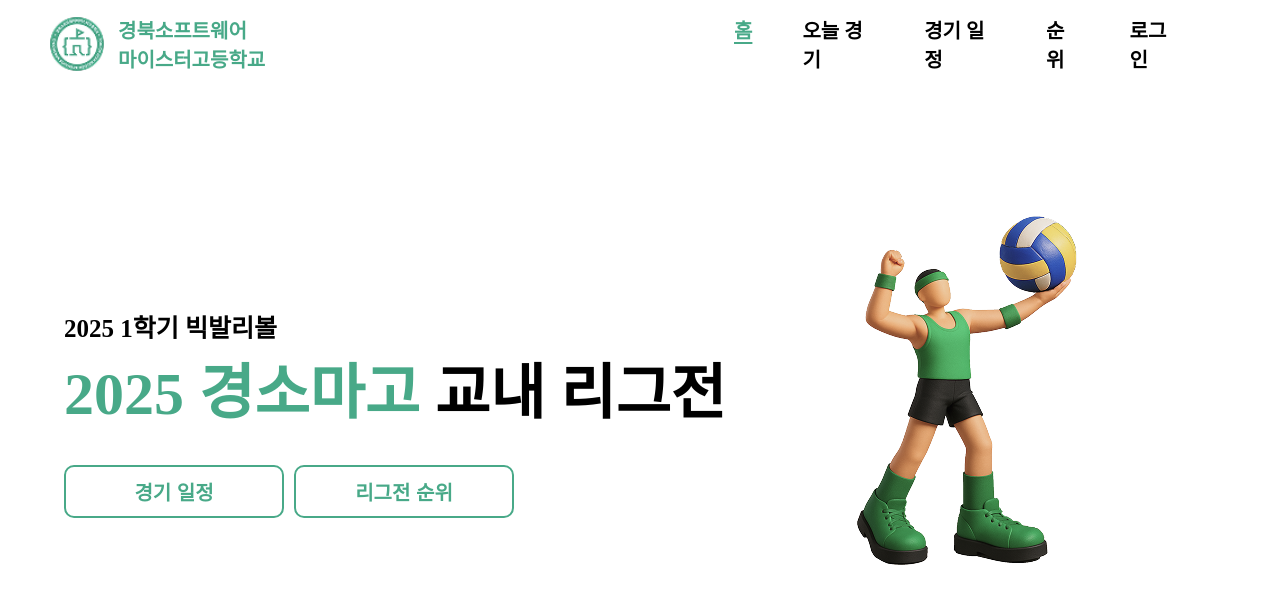
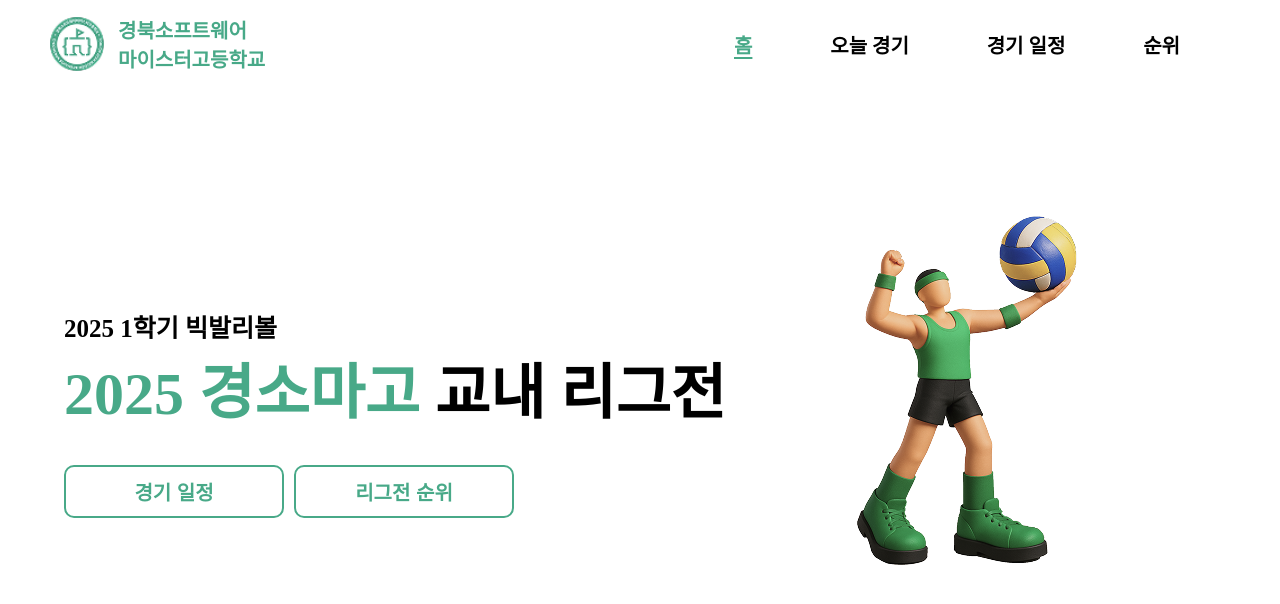
Before and after one commit to hwnsng/Web-front, a React (Vite) app: page / in a window 1280 px wide. Shown: the top 604 px of the page. Built offline with nearby package versions, Linux system fonts and the light colour scheme.

Commit message:
로그인 페이지 숨김

```diff
--- a/src/components/Header/Header.tsx
+++ b/src/components/Header/Header.tsx
@@ -25,9 +25,9 @@
         <div className="nav-item">
           <Link to="/rankPage" className={location.pathname === "/rankPage" ? "active" : ""}>순위</Link>
         </div>
-        <div className="nav-item">
+        {/* <div className="nav-item">
           {<Link to="/loginPage" className={location.pathname === "/loginPage" ? "active" : ""}>로그인</Link>}
-        </div>
+        </div> */}
       </div>
     </div>
   );
```
